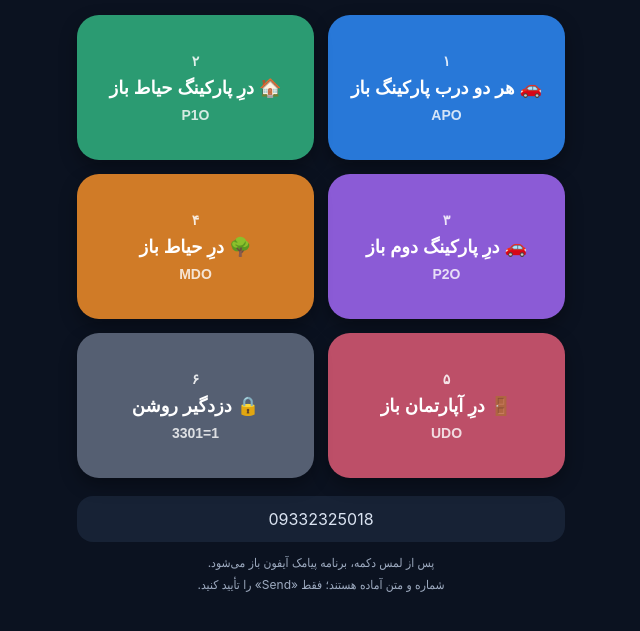
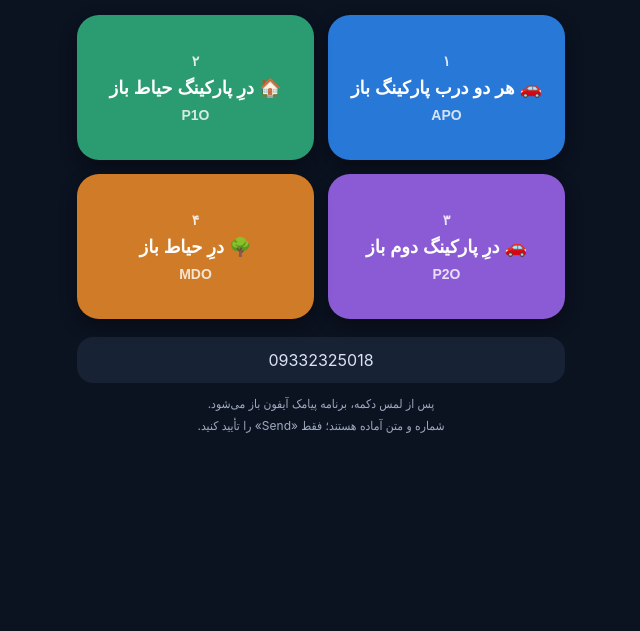
Before and after one commit to vahidnorouzi1965/bamdad-norouzi, a plain HTML site: page index.html in a window 1280 px wide. Shown: the part 85-716 px from the top of the page, without its empty margins (319-959 px from the left). Drawn offline with Linux system fonts and the light colour scheme.

Commit message:
Update index.html

```diff
--- a/index.html
+++ b/index.html
@@ -15,7 +15,7 @@ h1{text-align:center;margin:8px 0 4px;font-size:27px}.sub{text-align:center;colo
 button{border:0;border-radius:22px;min-height:145px;color:#fff;font-size:18px;font-weight:700;box-shadow:0 7px 18px #0005;cursor:pointer}
 button:active{transform:scale(.97)}
 .num{font-size:14px;opacity:.85;display:block;margin-bottom:8px}.code{font-size:14px;opacity:.8;display:block;margin-top:8px;direction:ltr}
-.b1{background:#2878d8}.b2{background:#2b9b72}.b3{background:#8b5bd6}.b4{background:#d07b27}.b5{background:#bd4f68}.b6{background:#555f72}
+.b1{background:#2878d8}.b2{background:#2b9b72}.b3{background:#8b5bd6}.b4{background:#d07b27}
 .phone{margin:18px 0 10px;padding:13px;border-radius:16px;background:#172235;text-align:center;color:#dbe4f2;direction:ltr}
 .note{text-align:center;color:#9eabc0;font-size:12px;line-height:1.8}
 </style>
@@ -29,8 +29,6 @@ button:active{transform:scale(.97)}
 <button class="b2" onclick="send('P1O')"><span class="num">۲</span>🏠 درِ پارکینگ حیاط باز<span class="code">P1O</span></button>
 <button class="b3" onclick="send('P2O')"><span class="num">۳</span>🚗 درِ پارکینگ دوم باز<span class="code">P2O</span></button>
 <button class="b4" onclick="send('MDO')"><span class="num">۴</span>🌳 درِ حیاط باز<span class="code">MDO</span></button>
-<button class="b5" onclick="send('UDO')"><span class="num">۵</span>🚪 درِ آپارتمان باز<span class="code">UDO</span></button>
-<button class="b6" onclick="send('3301=1')"><span class="num">۶</span>🔒 دزدگیر روشن<span class="code">3301=1</span></button>
 </section>
 <div class="phone">09332325018</div>
 <div class="note">پس از لمس دکمه، برنامه پیامک آیفون باز می‌شود.<br>شماره و متن آماده هستند؛ فقط «Send» را تأیید کنید.</div>
```
